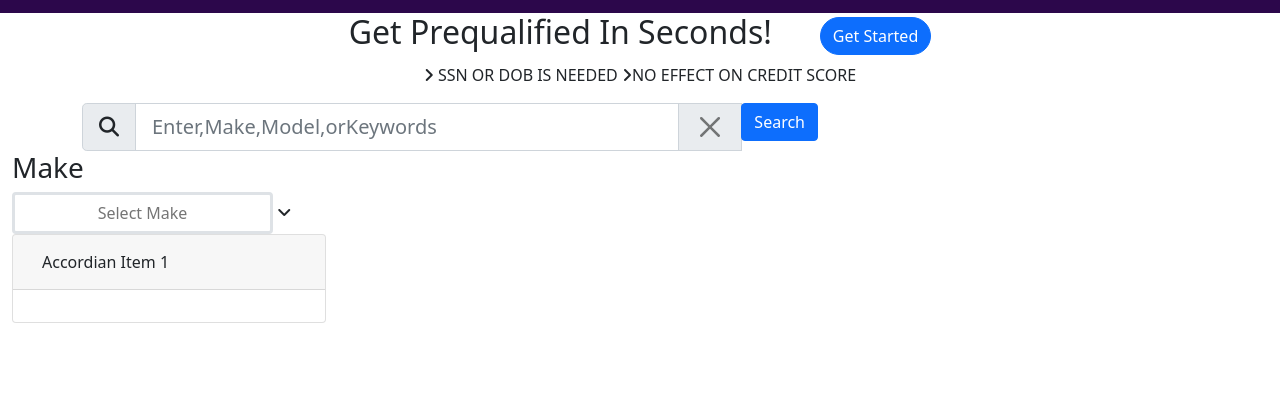
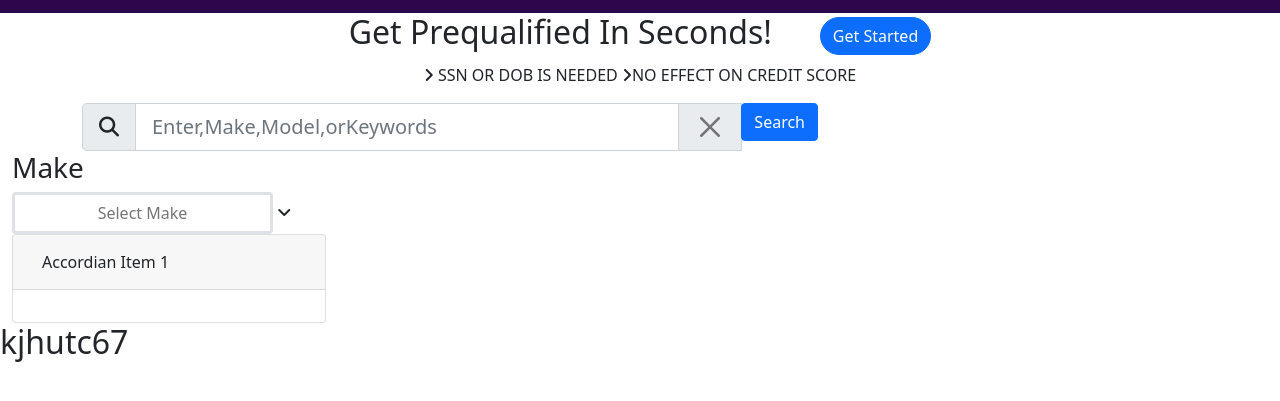
Before and after one commit to zohaib010/car-bootstrap, a plain HTML site: page index.html in a window 1280 px wide. Shown: the part 153-554 px from the top of the page. Drawn offline with nearby package versions, Linux system fonts and the light colour scheme.

Commit message:
added a heading

```diff
--- a/index.html
+++ b/index.html
@@ -161,7 +161,7 @@
 
 
 
-
+    <h2>kjhutc67</h2>
 
 
 
```
